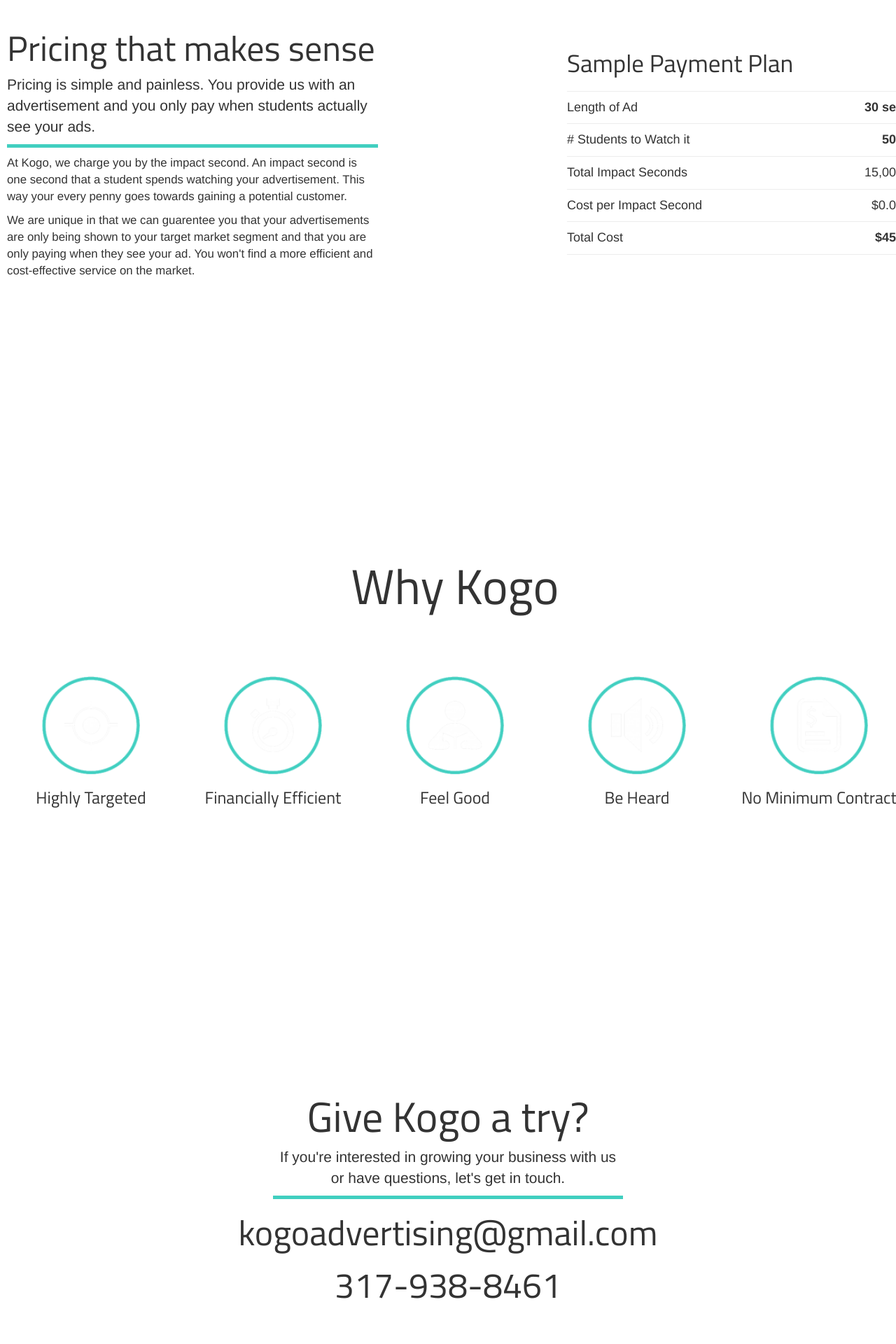
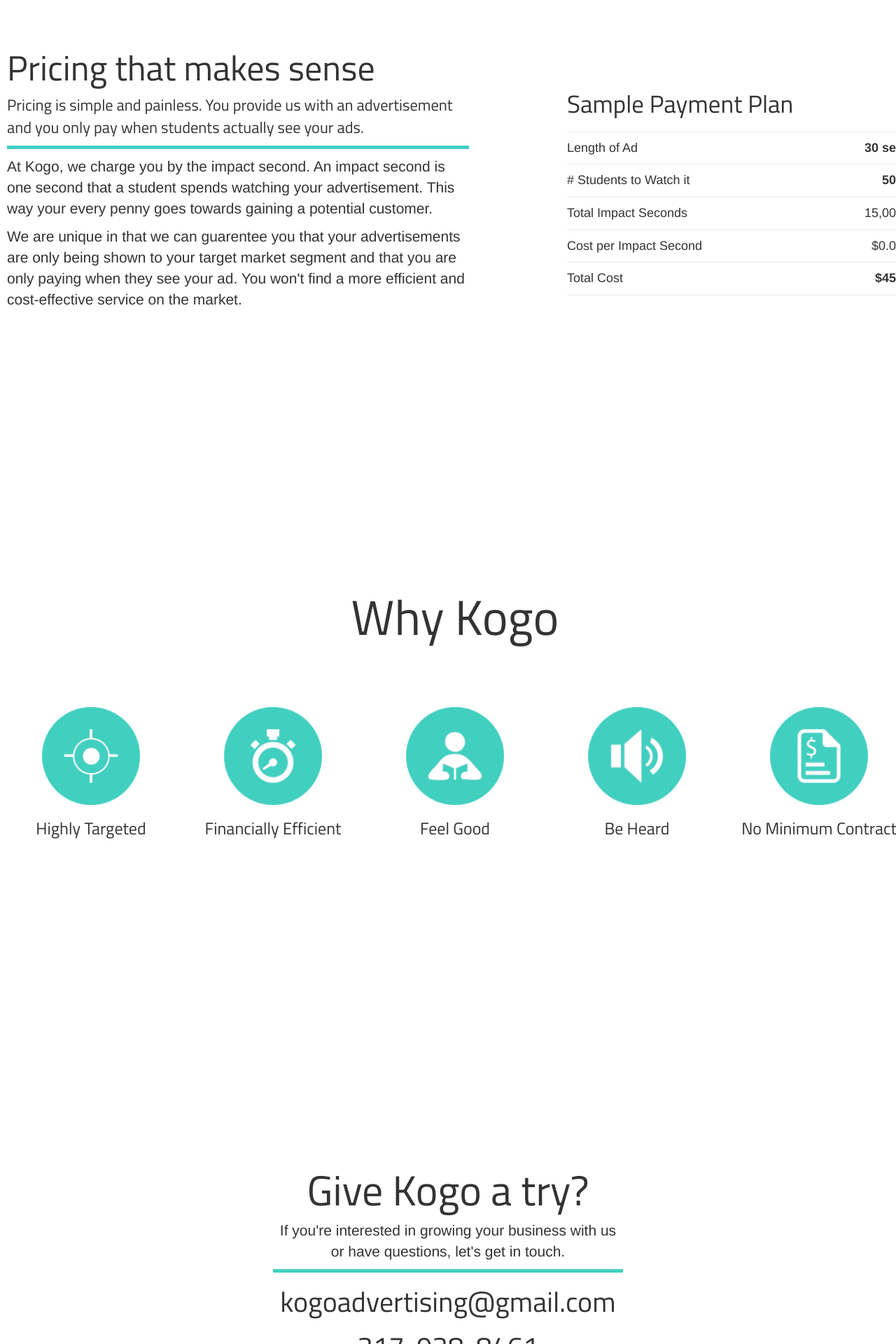
Before and after one commit to akyker20/KogoBusinesses, a Django app: page / in a window 1280 px wide. Shown: the part 2520-4440 px from the top of the page at 70% size. Before the commit the page ends 4375 px from the top, so only its background shows below. Run offline with Django 3.2, Linux system fonts and the light colour scheme; some libraries are stand-ins or nearby versions.

Commit message:
more white changes

```diff
--- a/kogo/static/css/company/desktop.css
+++ b/kogo/static/css/company/desktop.css
@@ -114,7 +114,7 @@ section.why-kogo h1 {
 }
 
 section.why-kogo div.icon-info {
-	font-size: 2.5em;
+	font-size: 2.2em;
 	font-family: "Titillium Web",sans-serif;
 	height: 215px;
 }
@@ -167,34 +167,31 @@ ul.reasons-list li {
 }
 
 div.left-container {
-	width: 550px;
+	width: 680px;
 	float: left;
 	padding: 10px;
-}
-
-div.left-container h1 {
-	font-size: 50px;
 }
 
 .right {
 	float: right;
 }
 
-p.pricing-summary, p.summary {
+p.summary {
+	font-family: "Titillium Web",sans-serif;
 	padding-bottom: 10px;
 	border-bottom: 5px solid #41CFC0;
-	font-size: 1.5em;
+	font-size: 1.6em;
 }
 
 p.details {
-	font-size: 1.2em;
+	font-size: 1.5em;
 }
 
 div.right-container {
 	float: right;
 	width: 500px;
 	padding: 10px;
-	margin-top: 20px;
+	margin-top: 50px;
 }
 
 div.right-container h1 {
@@ -227,7 +224,6 @@ section.contact-info {
 	width: 100%;
 	background-size: 100%;
 	text-align: center;
-	padding: 120px;
 }
 
 div.contact-info-container h1.lg {
@@ -258,3 +254,7 @@ div.icon {
 	width: 260px;
 	float: left;
 }
+
+h1.sm {
+	font-size: 40px;
+}
--- a/kogo/templates/companies.html
+++ b/kogo/templates/companies.html
@@ -76,7 +76,7 @@
 	<div class="info-container">
 		<div class="left-container">
 			<h1>Pricing that makes sense</h1>
-			<p class="pricing-summary">
+			<p class="summary">
 				Pricing is simple and painless. You provide us with an advertisement and you only pay when students actually see your ads.
 			</p>
 			<p class="details">
@@ -176,8 +176,8 @@
 			If you're interested in growing your business with us
 			or have questions, let's get in touch.
 		</p>
-		<h1>kogoadvertising@gmail.com</h1>
-		<h1>317-938-8461</h1>
+		<h1 class="sm">kogoadvertising@gmail.com</h1>
+		<h1 class="sm">317-938-8461</h1>
 	</div>
 </section>
 {% endblock %}
```
Also changed, not shown: kogo/static/images/contract.png, kogo/static/images/contractS.png (deleted), kogo/static/images/graduate.png, kogo/static/images/graduateS.png (deleted), kogo/static/images/loud.png, kogo/static/images/loudS.png (deleted), kogo/static/images/target.png, kogo/static/images/targetS.png (deleted), kogo/static/images/time.png, kogo/static/images/timeS.png (deleted).
